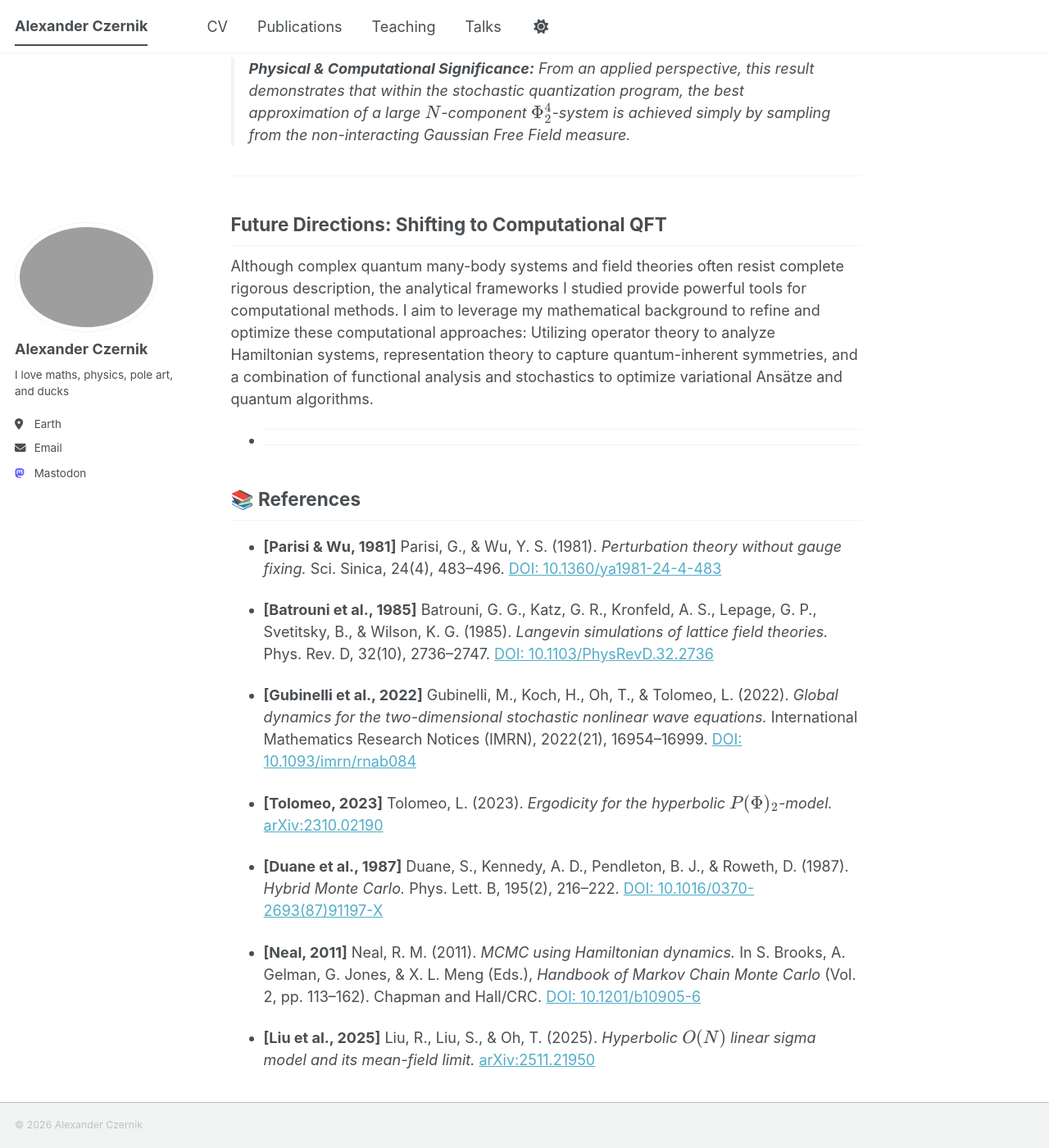
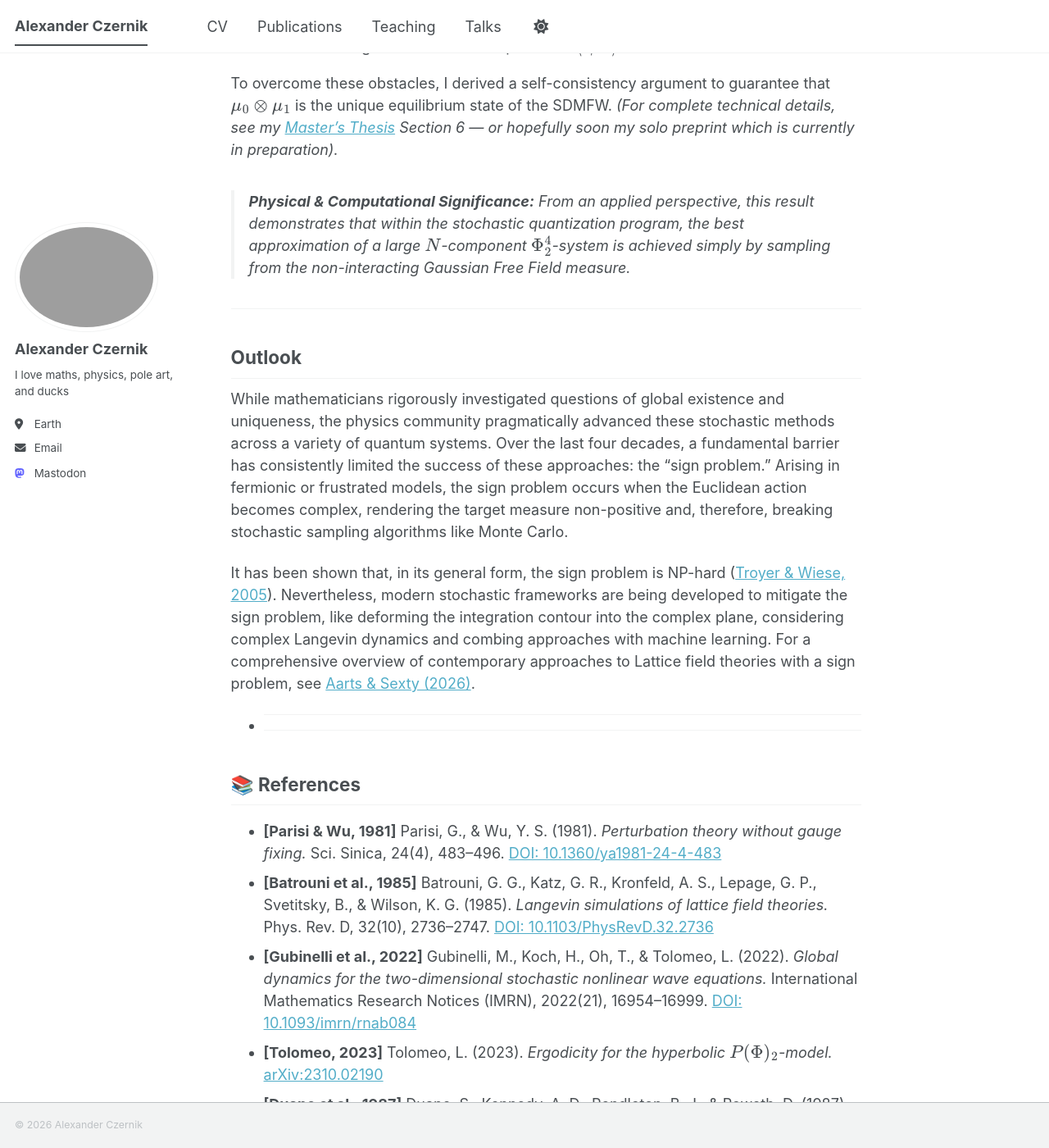
Before and after one commit to alexanderczernik/alexanderczernik.github.io, a Jekyll site: the page built from _pages/about.md, in a window 1280 px wide and 1400 px high, scrolled down 4157 px. Shown: the whole window at 82% size. Built offline with Jekyll 4.4.1, drawn with Linux system fonts in a browser that asks for light colours; a script bundle is joined from its source files by our own code; library files that are not in the unit come from our copies; some of the changed text lies outside the part shown.

Commit message:
Revise about page with recent research and outlook
Updated the about page to reflect recent research and future directions in computational quantum field theory.

```diff
--- a/_pages/about.md
+++ b/_pages/about.md
@@ -20,7 +20,7 @@ In April I completed my Master’s Degree in Mathematics at the **University of
 
 My most recent research focused on the stochastic quantization of the $$\Phi^4_2$$-model. Specifically, I proved that the non-interacting scalar Euclidean Quantum Field Theory measure is the unique equilibrium state of the underdamped Langevin quantization of the mean-field limit of the $$\Phi^4_2$$-model.
 
-Currently, I am working along two parallel tracks: compiling this recent uniqueness result into a solo preprint, and shifting my focus from the mathematical foundations toward **computational quantum field theory**.
+Currently, I am working along two parallel tracks: compiling this recent uniqueness result into a solo preprint, and shifting my focus from the mathematical foundations toward **computational quantum field theory**. Although complex quantum many-body systems and field theories often resist complete rigorous description, the analytical frameworks I studied provide powerful tools for computational methods. I aim to leverage my mathematical background in the research of computational approaches: Utilizing operator theory to analyze Hamiltonian systems, representation theory to capture quantum-inherent symmetries, and a combination of functional analysis and stochastics to optimize variational Ansätze and quantum algorithms.
 
 ---
 
@@ -103,9 +103,11 @@ To overcome these obstacles, I derived a self-consistency argument to guarantee
 
 ---
 
-## Future Directions: Shifting to Computational QFT
+## Outlook
 
-Although complex quantum many-body systems and field theories often resist complete rigorous description, the analytical frameworks I studied provide powerful tools for computational methods. I aim to leverage my mathematical background to refine and optimize these computational approaches: Utilizing operator theory to analyze Hamiltonian systems, representation theory to capture quantum-inherent symmetries, and a combination of functional analysis and stochastics to optimize variational Ansätze and quantum algorithms.
+While mathematicians rigorously investigated questions of global existence and uniqueness, the physics community pragmatically advanced these stochastic methods across a variety of quantum systems. Over the last four decades, a fundamental barrier has consistently limited the success of these approaches: the "sign problem." Arising in fermionic or frustrated models, the sign problem occurs when the Euclidean action becomes complex, rendering the target measure non-positive and, therefore, breaking stochastic sampling algorithms like Monte Carlo.
+
+It has been shown that, in its general form, the sign problem is NP-hard ([Troyer & Wiese, 2005](#Troyer2005)). Nevertheless, modern stochastic frameworks are being developed to mitigate the sign problem, like deforming the integration contour into the complex plane, considering complex Langevin dynamics and combing approaches with machine learning. For a comprehensive overview of contemporary approaches to Lattice field theories with a sign problem, see [Aarts & Sexty (2026)](#Aarts2026).
 
 
 
@@ -114,15 +116,11 @@ Although complex quantum many-body systems and field theories often resist compl
 
 ## 📚 References
 * <a id="Parisi1981"></a> **[Parisi & Wu, 1981]** Parisi, G., & Wu, Y. S. (1981). *Perturbation theory without gauge fixing.* Sci. Sinica, 24(4), 483–496. [DOI: 10.1360/ya1981-24-4-483](https://doi.org/10.1360/ya1981-24-4-483)
-
 * <a id="Batrouni1985"></a> **[Batrouni et al., 1985]** Batrouni, G. G., Katz, G. R., Kronfeld, A. S., Lepage, G. P., Svetitsky, B., & Wilson, K. G. (1985). *Langevin simulations of lattice field theories.* Phys. Rev. D, 32(10), 2736–2747. [DOI: 10.1103/PhysRevD.32.2736](https://doi.org/10.1103/PhysRevD.32.2736)
-
 * <a id="gubinelli2022"></a> **[Gubinelli et al., 2022]** Gubinelli, M., Koch, H., Oh, T., & Tolomeo, L. (2022). *Global dynamics for the two-dimensional stochastic nonlinear wave equations.* International Mathematics Research Notices (IMRN), 2022(21), 16954–16999. [DOI: 10.1093/imrn/rnab084](https://doi.org/10.1093/imrn/rnab084)
-
 * <a id="tolomeo2023"></a> **[Tolomeo, 2023]** Tolomeo, L. (2023). *Ergodicity for the hyperbolic $$P(\Phi)_2$$-model.* [arXiv:2310.02190](https://arxiv.org/abs/2310.02190)
-
 * <a id="duane1987"></a> **[Duane et al., 1987]** Duane, S., Kennedy, A. D., Pendleton, B. J., & Roweth, D. (1987). *Hybrid Monte Carlo.* Phys. Lett. B, 195(2), 216–222. [DOI: 10.1016/0370-2693(87)91197-X](https://doi.org/10.1016/0370-2693\(87\)91197-X)
-
 * <a id="neal2011"></a> **[Neal, 2011]** Neal, R. M. (2011). *MCMC using Hamiltonian dynamics.* In S. Brooks, A. Gelman, G. Jones, & X. L. Meng (Eds.), *Handbook of Markov Chain Monte Carlo* (Vol. 2, pp. 113–162). Chapman and Hall/CRC. [DOI: 10.1201/b10905-6](https://doi.org/10.1201/b10905-6)
-
 * <a id="liu2025"></a> **[Liu et al., 2025]** Liu, R., Liu, S., & Oh, T. (2025). *Hyperbolic $$O(N)$$ linear sigma model and its mean-field limit.* [arXiv:2511.21950](https://arxiv.org/abs/2511.21950)
+* <a id="Troyer2005"></a> **[Troyer & Wiese, 2005]** Troyer, M., & Wiese, U.-J. (2005). *Computational Complexity and Fundamental Limitations to Fermionic Quantum Monte Carlo Simulations.* Phys. Rev. Lett., 94(17), 170201. [DOI: 10.1103/PhysRevLett.94.170201](https://doi.org/10.1103/PhysRevLett.94.170201)
+* <a id="Aarts2026"></a> **[Aarts & Sexty, 2026]** Aarts, G., & Sexty, D. (2026). *Lattice field theories with a sign problem.* arXiv preprint arXiv:2604.24290. [URL: https://arxiv.org/abs/2604.24290](https://arxiv.org/abs/2604.24290)
```
